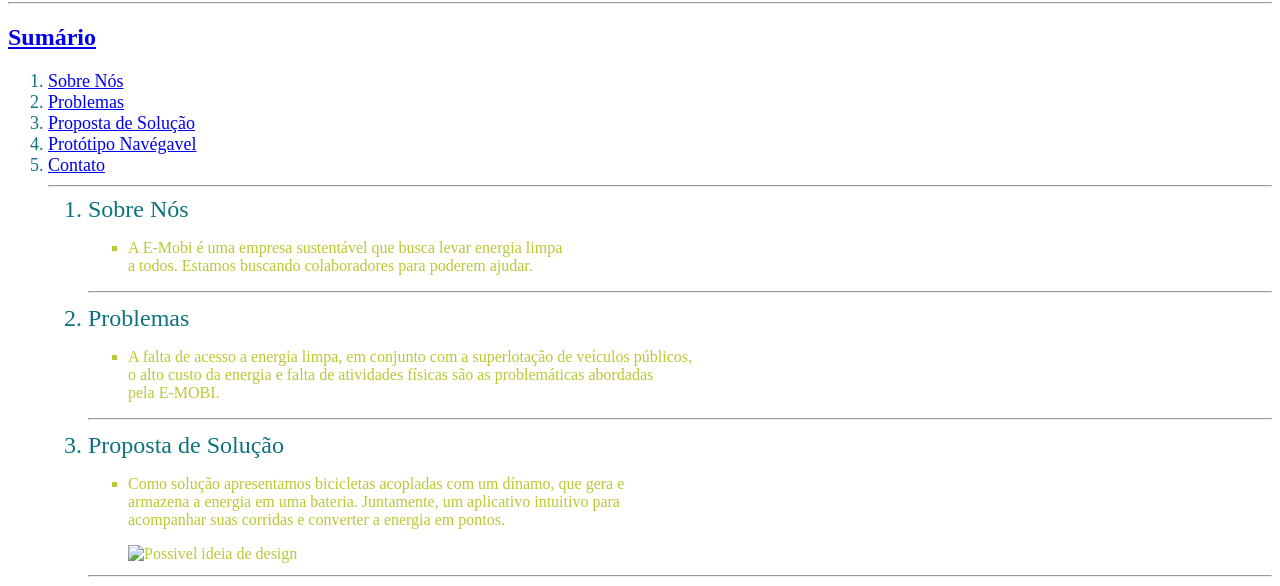
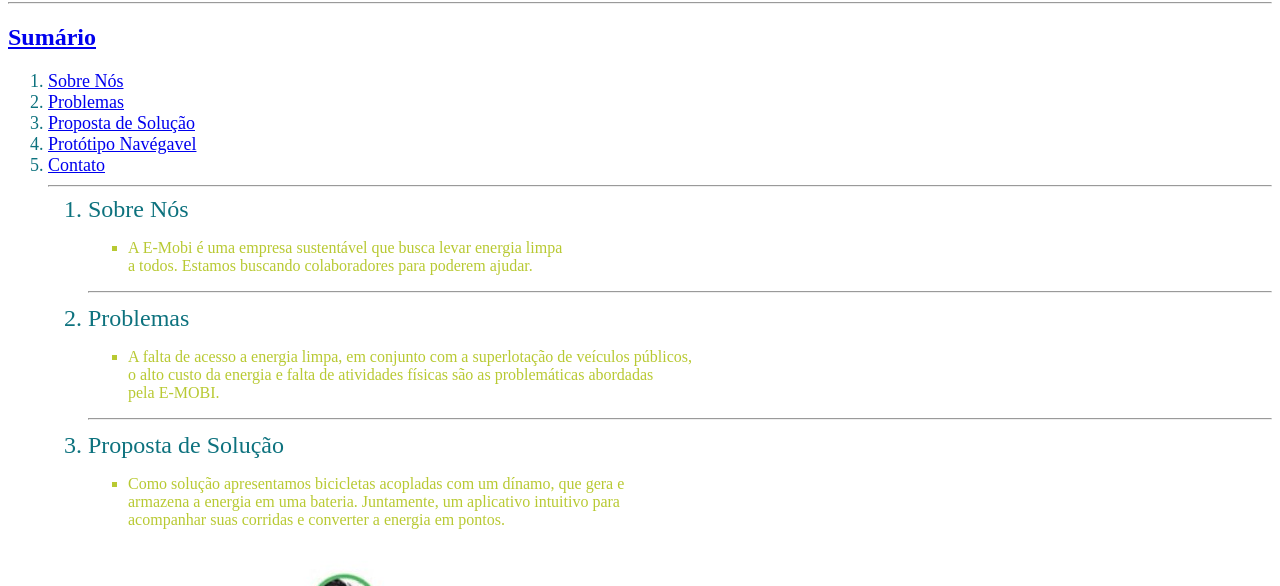
Before and after one commit to RhianCavalcanti/SiteTesteEmobi, a plain HTML site: page Site Emobi/index.html in a window 1280 px wide. Shown: the part 287-873 px from the top of the page. Drawn offline with Linux system fonts and the light colour scheme.

Commit message:
Update index.html

```diff
--- a/Site Emobi/index.html
+++ b/Site Emobi/index.html
@@ -41,7 +41,7 @@
               <br/>acompanhar suas corridas e converter a energia em pontos.
 
             </p>
-            <img src="definitive bike1.jpg" align="bottom" alt="Possivel ideia de design">
+            <img src="definitive bike.jpg" align="bottom" alt="Possivel ideia de design">
         </ul></font>
     <hr>
       <a name="Benchmarking"</a>
```
